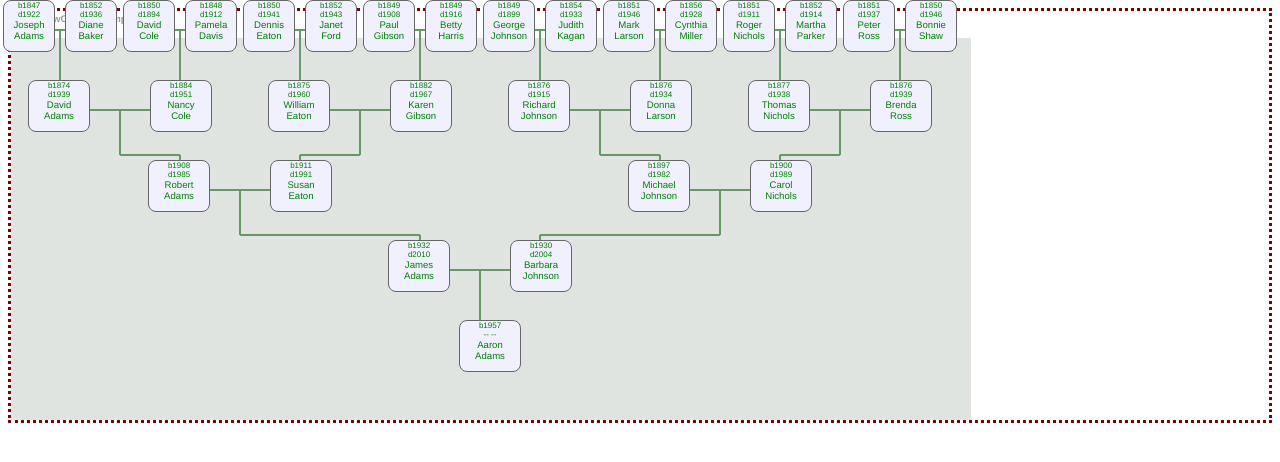
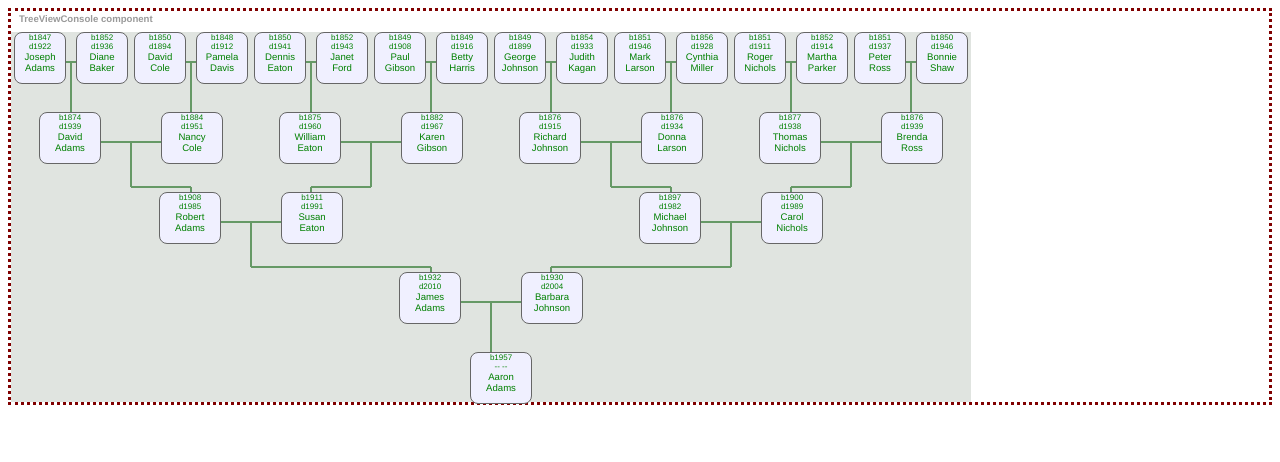
Before and after one commit to jrschmidt/familia-22, a Vue app: page / in a window 1280 px wide. Shown: the top 462 px of the page. Built offline with nearby package versions, Linux system fonts and the light colour scheme.

Commit message:
rename TreeViewGrid component to TreeViewWindow

```diff
--- a/src/components/TreeViewConsole.vue
+++ b/src/components/TreeViewConsole.vue
@@ -1,12 +1,12 @@
 <template>
   <div class="tree-view-console">
     <h6>TreeViewConsole component</h6>
-    <TreeViewGrid/>
+    <TreeViewWindow/>
   </div>
 </template>
 
 <script setup>
-import TreeViewGrid from './TreeViewGrid.vue'
+import TreeViewWindow from './TreeViewWindow.vue'
 
 import { provide } from 'vue'
 
@@ -22,7 +22,7 @@ provide ('familyTreeData', familyTreeData)
 }
 
 .tree-view-console h6 {
-  margin: 2px 0px 14px 8px;
+  margin: 2px 0px 8px 8px;
   text-align: left;
   font-size: 0.6rem;
   color: #999999;
--- a/src/components/TreeViewGrid.vue
+++ b/src/components/TreeViewWindow.vue
@@ -1,5 +1,5 @@
 <template>
-  <div class="tree-view-grid">
+  <div class="tree-view-window">
     <PersonPair
       v-for="(pair) in pairs"
       v-bind:key="generatePairId(pair)"
@@ -44,12 +44,11 @@ const getConnectStyle = (connectors, index) => {
 </script>
 
 <style lang="css">
-.tree-view-grid {
-  display: block;
-  overflow: hidden;
+.tree-view-window {
+  position: relative;
   height: 370px;
   width: 960px;
-  padding: 6px 0px 6px 0px;
+  border: 0;
   background-color: #e0e4e0;
 }
 
```
